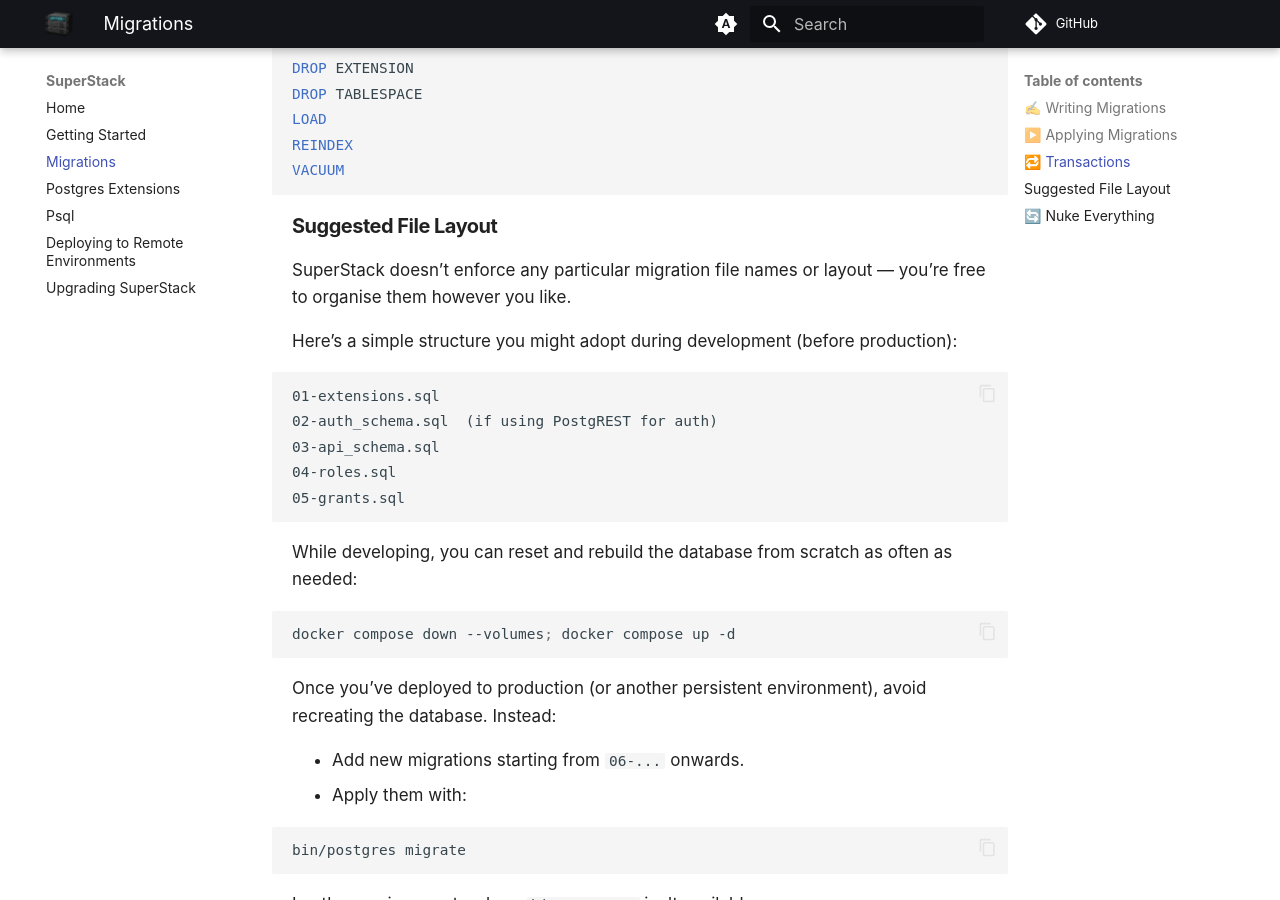
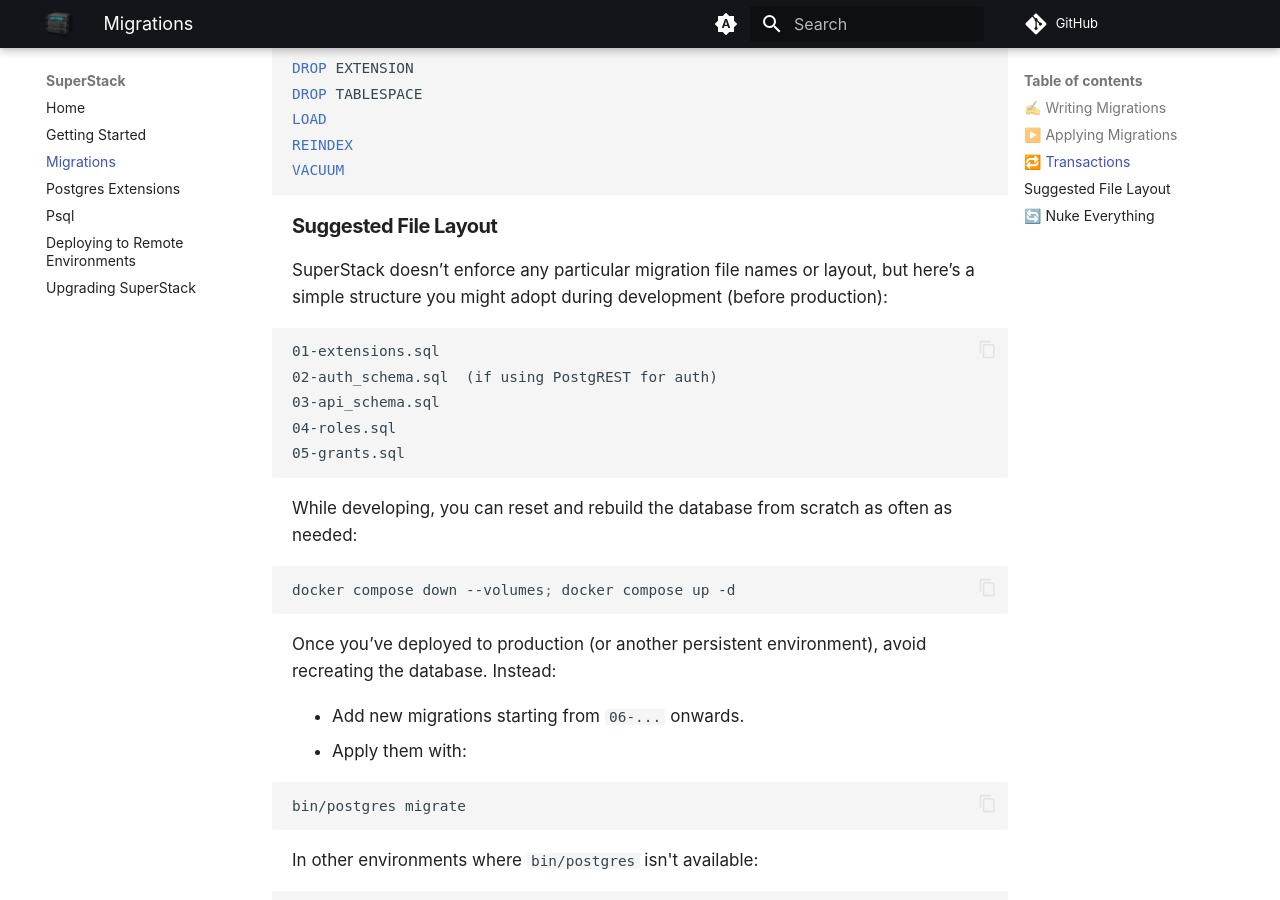
Before and after one commit to explodinglabs/superstack.docs, an MkDocs documentation site: the page built from docs/migrations.md, in a window 1280 px wide and 900 px high, scrolled down 2004 px. Built offline with MkDocs 1.6.1 and Material for MkDocs 9.7.7, drawn with Linux system fonts in a browser that asks for light colours; comment, search, counter and statistics services are not loaded.

Commit message:
Update migrations.md

````diff
--- a/docs/migrations.md
+++ b/docs/migrations.md
@@ -88,10 +88,7 @@
 
 ## Suggested File Layout
 
-SuperStack doesn’t enforce any particular migration file names or layout —
-you’re free to organise them however you like.
-
-Here’s a simple structure you might adopt during development (before
+SuperStack doesn’t enforce any particular migration file names or layout, but here’s a simple structure you might adopt during development (before
 production):
 
 ```
````
